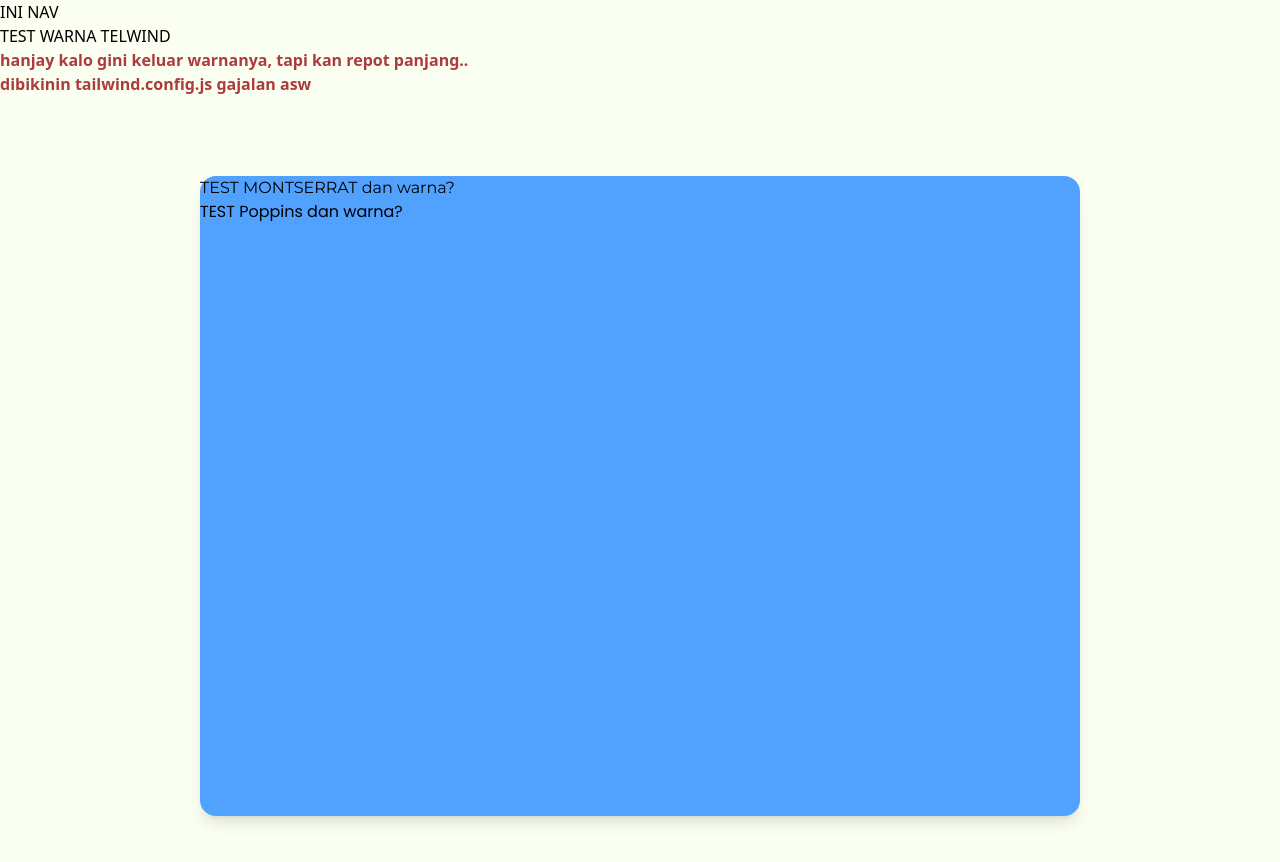
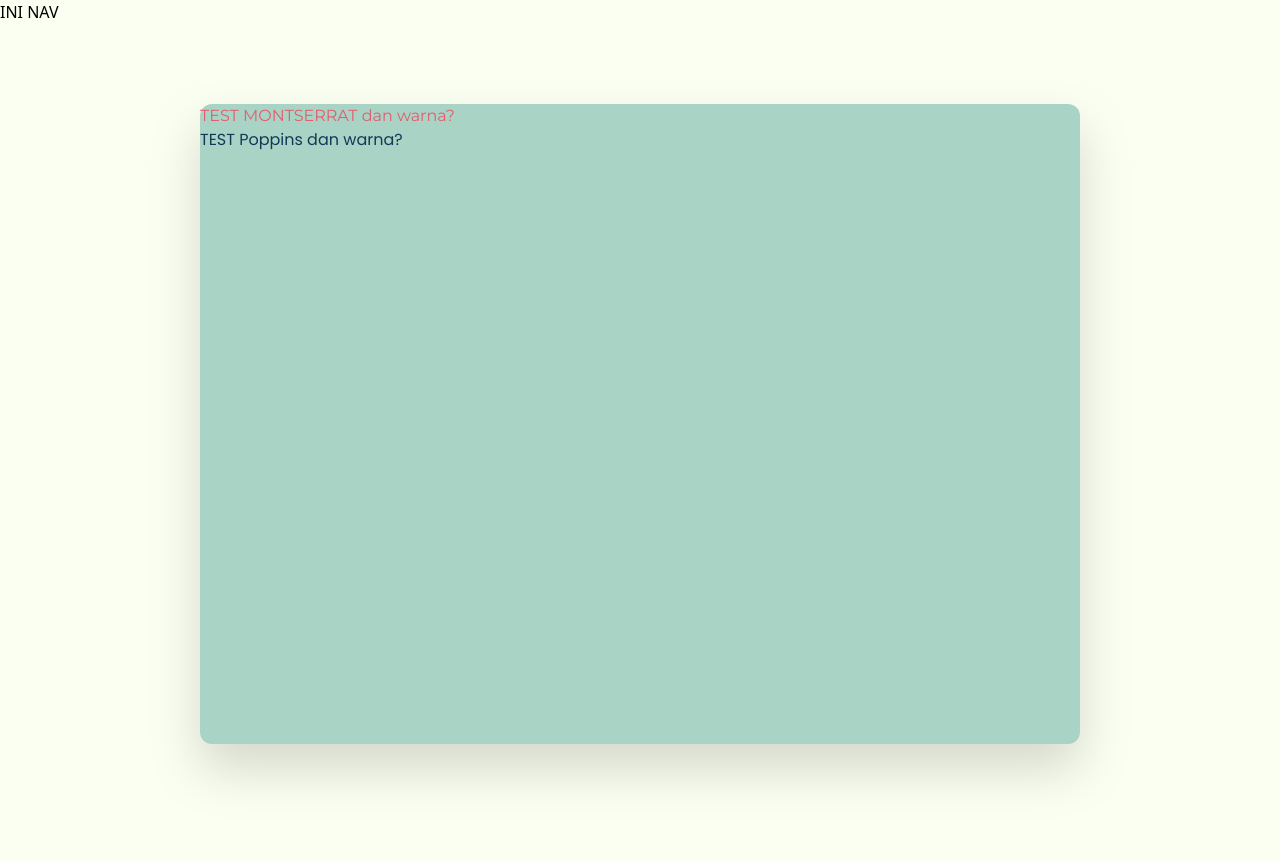
Before and after one commit to ShanellaChr/SIMON, a React (Vite) app: page / in a window 1280 px wide. Shown: the top 862 px of the page. After the commit the page ends 824 px from the top, so only its background shows below. Built offline with nearby package versions, Linux system fonts and the light colour scheme.

Commit message:
Done set tailwind
tailwind add color and font sudah lancar boi

```diff
--- a/src/index.css
+++ b/src/index.css
@@ -8,11 +8,14 @@
   -webkit-font-smoothing: antialiased;
   -moz-osx-font-smoothing: grayscale;
 
-  /* font setting */
+  /* font variables */
   --font-montserrat: "Montserrat", sans-serif;
   --font-poppins: "Poppins", sans-serif;
+}
 
-  /* color Palette Simon */
+/* TAILWIND V4 CUSTOM THEME */
+@theme {
+  /* CUSTOM COLORS */
   --color-SMcream: #FBFFF1;
   --color-SMmint: #CEE5D5;
   --color-SMaqua: #A9D3C5;
@@ -23,14 +26,13 @@
   --color-SMtsel: #E05E70;
   --color-SMxl: #8DB9F5;
   --color-SMisat: #FFC766;
+
+  /* CUSTOM FONTS */
+  --font-montserrat: var(--font-montserrat);
+  --font-poppins: var(--font-poppins);
 }
 
-
-/* FontType SIMON */
-.font-montserrat {
-  font-family: var(--font-montserrat);
+body {
+  margin: 0;
+  padding: 0;
 }
-
-.font-poppins {
-  font-family: var(--font-poppins);
-}
--- a/src/pages/Login.jsx
+++ b/src/pages/Login.jsx
@@ -1,19 +1,14 @@
 export default function Login() {
   return (
-    <div>
-      <p className="text-SMnavy">TEST WARNA TELWIND</p>
-      <p className="text-(--color-SMredAlert) font-bold">
-        hanjay kalo gini keluar warnanya, tapi kan repot panjang..
-        <br />dibikinin tailwind.config.js gajalan asw
-      </p>
+    <div className="flex items-center justify-center h-screen">
+      <div className="w-220 h-160 bg-SMaqua rounded-xl drop-shadow-2xl">
+        <h1 className="font-montserrat text-SMtsel">
+          TEST MONTSERRAT dan warna?
+        </h1>
 
-      <div className="min-h-screen flex items-center justify-center">
-        <div className="w-220 h-160 bg-blue-400 rounded-2xl shadow-lg">
-          {/* isi di dalam backdrop */}
-          <h1 className="font-montserrat text-SMtsel">TEST MONTSERRAT dan warna?</h1>
-          <p className="font-poppins text-SMnavy">TEST Poppins dan warna?</p>
-
-        </div>
+        <p className="font-poppins text-SMnavy">
+          TEST Poppins dan warna?
+        </p>
       </div>
     </div>
   )
```
Also changed, not shown: src/assets/logoSimon.svg (added).
